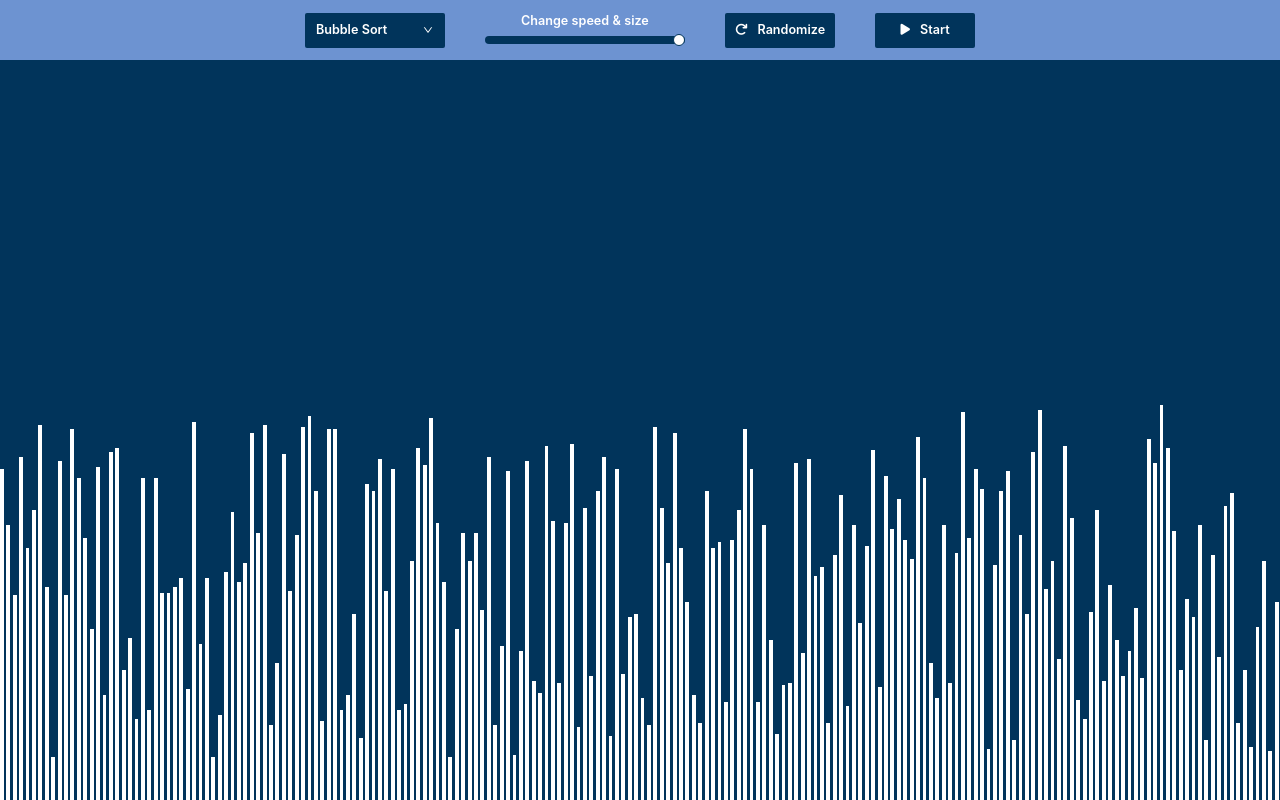
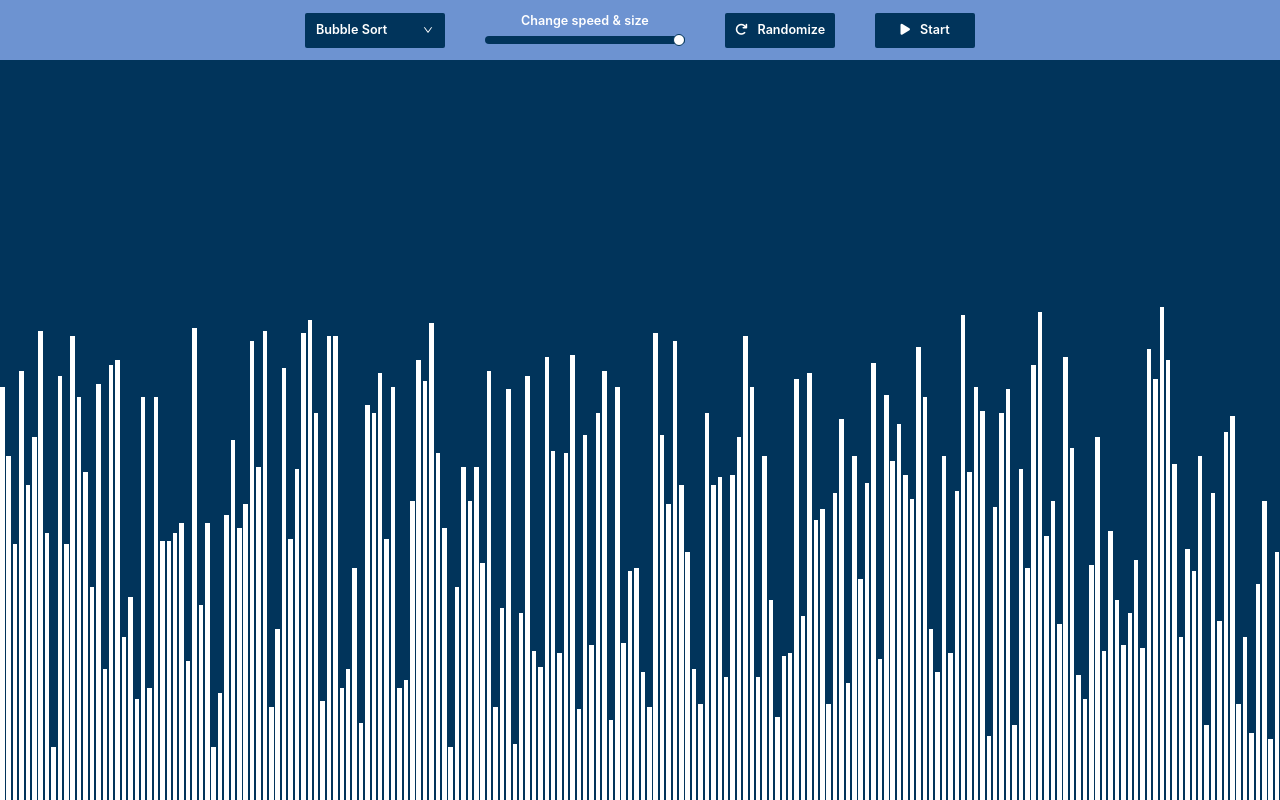
Before and after one commit to maksimbar/sorting-visualizer, a React (Create React App) app: page / in a window 1280 px wide. Built offline with nearby package versions, Linux system fonts and the light colour scheme.

Commit message:
Update array bar styles

```diff
--- a/src/App.jsx
+++ b/src/App.jsx
@@ -33,9 +33,9 @@ const App = () => {
   };
 
   const arrayBar = document.getElementsByClassName("array-bar");
-  const sortingSpeed = 3000 / arrLen;
+  const sortingSpeed = 4000 / arrLen;
 
-  const barHeight = (value) => value / 6 + "vw";
+  const barHeight = (value) => value / 3 + "vh";
 
   const colorizeBars = (index, color, delay) => {
     arrayBar[index].style.backgroundColor = color;
@@ -108,7 +108,7 @@ const App = () => {
           sorting={sorting}
           sorted={sorted}
         />
-        <ArrayContainer>
+        <ArrayContainer style={{ gap: 30 / arrLen + "vw" }}>
           {arr.map((value, i) => (
             <ArrayBar
               key={i}
--- a/src/App.styles.jsx
+++ b/src/App.styles.jsx
@@ -9,7 +9,6 @@ export const Backdrop = styled.div`
 `;
 
 export const ArrayContainer = styled.div`
-  gap: 0.2vw;
   display: flex;
   align-items: flex-end;
   margin-top: auto;
```
